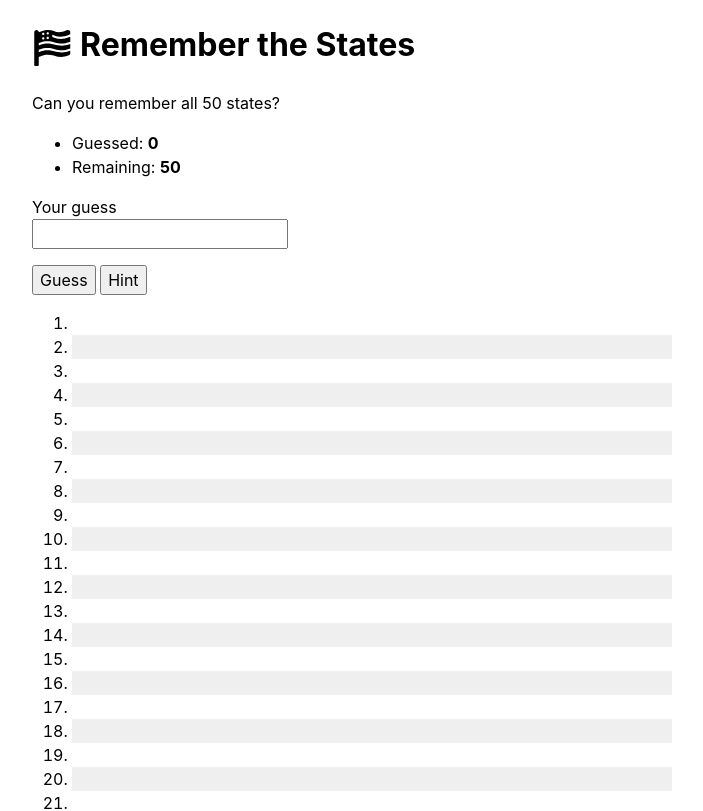
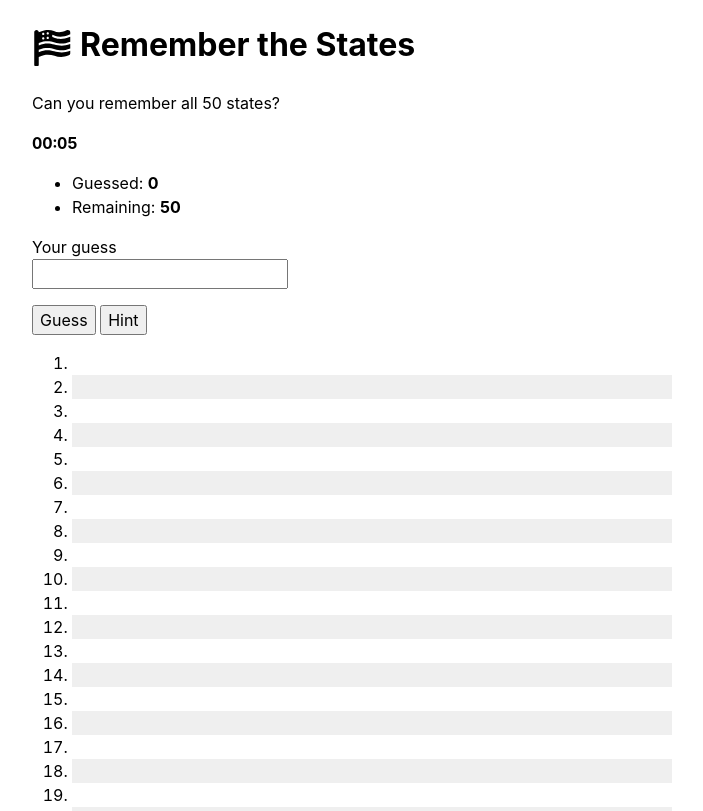
Before and after one commit to kieranbarker/us-states-memory-test, a Svelte app: page / in a window 1280 px wide. Shown: the top 811 px of the page, without its empty margins (288-991 px from the left). Built offline with nearby package versions, Linux system fonts and the light colour scheme.

Commit message:
Add stopwatch component

```diff
--- a/src/components/App.svelte
+++ b/src/components/App.svelte
@@ -1,15 +1,18 @@
 <script>
   import { afterUpdate } from "svelte";
-  import { getData, setData } from "../storage";
+  import { getData, setData, resetData } from "../storage";
   import { shuffle, toTitleCase } from "../utils";
-  import states, { stateCount } from "../states";
+  import states from "../states";
   import Flag from "./Flag.svelte";
   import Form from "./Form.svelte";
+  import Stopwatch from "./Stopwatch.svelte";
 
   let prevHint;
 
-  let { count, prevGuesses } = getData();
+  let { count, elapsed, prevGuesses } = getData();
   let alert = { type: "", message: "" };
+
+  $: start = Date.now() - elapsed;
 
   $: numGuessed = prevGuesses.filter((guess) => guess !== "").length;
   $: numRemaining = states.length - numGuessed;
@@ -25,11 +28,10 @@
     return `There are ${letterCount} more states beginning with ${letterUpper}.`;
   });
 
-  afterUpdate(() => setData({ count, prevGuesses }));
+  afterUpdate(() => setData({ count, elapsed, prevGuesses }));
 
   function reset() {
-    count = { ...stateCount };
-    prevGuesses = new Array(states.length).fill("");
+    ({ count, elapsed, prevGuesses } = resetData());
   }
 
   function showHint() {
@@ -98,6 +100,7 @@
 
 <main>
   {#if numRemaining}
+    <Stopwatch {start} {elapsed} setElapsed={(ms) => (elapsed = ms)} />
     <Form
       {numGuessed}
       {numRemaining}
@@ -106,7 +109,13 @@
       on:click={showHint}
     />
   {:else}
-    <p><b>Good work! You remembered them all.</b></p>
+    <p>
+      Good work! You remembered them all in <Stopwatch
+        {start}
+        {elapsed}
+        stopped={true}
+      />.
+    </p>
   {/if}
 
   <ol>
@@ -115,7 +124,7 @@
     {/each}
   </ol>
 
-  {#if numGuessed}
+  {#if numGuessed === states.length}
     <p>
       <button type="button" on:click={reset}>Start again</button>
     </p>
--- /dev/null
+++ b/src/components/Stopwatch.svelte
@@ -0,0 +1,39 @@
+<script>
+  import { onDestroy } from "svelte";
+
+  export let start = Date.now();
+
+  export let elapsed = Date.now() - start;
+  export let setElapsed = (ms) => (elapsed = ms);
+
+  const padding = "0";
+
+  $: minutes = Math.floor(elapsed / 1000 / 60)
+    .toString()
+    .padStart(2, padding);
+
+  $: seconds = Math.floor((elapsed / 1000) % 60)
+    .toString()
+    .padStart(2, padding);
+
+  const interval = setInterval(() => {
+    setElapsed(Date.now() - start);
+  }, 1000);
+
+  export let stopped = false;
+
+  if (stopped) {
+    clearInterval(interval);
+  }
+
+  onDestroy(() => clearInterval(interval));
+</script>
+
+<span>{minutes}:{seconds}</span>
+
+<style>
+  span {
+    font-weight: bold;
+    font-variant-numeric: tabular-nums;
+  }
+</style>
--- a/src/storage.js
+++ b/src/storage.js
@@ -3,16 +3,19 @@ import states, { stateCount } from "./states";
 const storageKey = "us-states-memory-test";
 
 function getData() {
-  return (
-    JSON.parse(localStorage.getItem(storageKey)) || {
-      count: { ...stateCount },
-      prevGuesses: new Array(states.length).fill(""),
-    }
-  );
+  return JSON.parse(localStorage.getItem(storageKey)) || resetData();
 }
 
 function setData(data) {
   localStorage.setItem(storageKey, JSON.stringify(data));
 }
 
-export { getData, setData };
+function resetData() {
+  return {
+    count: { ...stateCount },
+    elapsed: 0,
+    prevGuesses: new Array(states.length).fill(""),
+  };
+}
+
+export { getData, setData, resetData };
```
